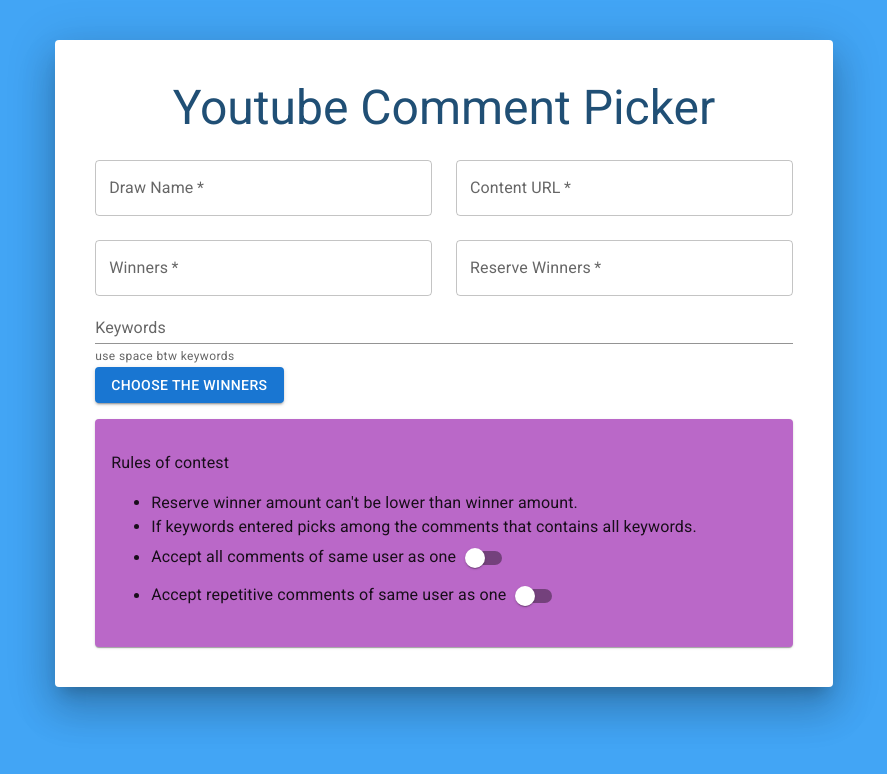
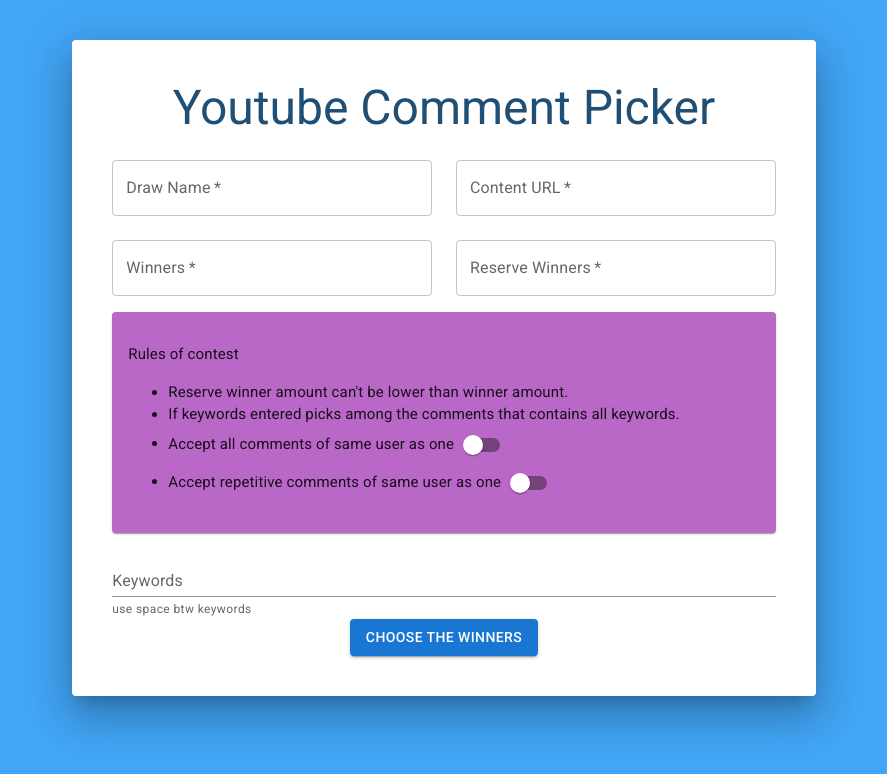
Before and after one commit to wspawned/youtube-giveaway-react, a React (Create React App) app: page / in a window 1280 px wide. Shown: the top 774 px of the page, without its empty margins (236-1123 px from the left). Built offline with nearby package versions, Linux system fonts and the light colour scheme.

Commit message:
Form page

```diff
--- a/src/App.js
+++ b/src/App.js
@@ -3,7 +3,6 @@
 import { List, ListItem, ListItemText, ListItemAvatar, Avatar } from "@mui/material";
 import { Divider } from "@mui/material";
 import { Box, Container, Paper } from "@mui/material";
-import { fontSize } from "@mui/system";
 
 const API_KEY = "";
 const API_URL = "https://youtube.googleapis.com/youtube/v3/commentThreads?part=snippet";
@@ -134,25 +133,26 @@
 
   return (
     <Box
+      className="app"
       sx={{
         display: "flex",
-        minWidth: "100vw",
         minHeight: "100vh",
         bgcolor: "primary.light",
         justifyContent: "center",
       }}
     >
-      <div className="app">
-
+      <div     >
         <div>
           <Paper
             sx={{
               width: "100%",
-              p: 5, mt:5, justifyContent:"center"
+              p: 5,
+              mt: 5,
+              justifyContent: "center",
             }}
-            elevation= "24"
+            elevation="24"
           >
-            <Typography variant="h3" mb={3} textAlign="center" color="#204f75" >
+            <Typography variant="h3" mb={3} textAlign="center" color="#204f75">
               Youtube Comment Picker
             </Typography>
             <form
@@ -166,7 +166,7 @@
                 sx={{
                   display: "grid",
                   gridTemplateColumns: "repeat(2, 1fr)",
-                  gap:3,
+                  gap: 3,
                 }}
               >
                 <TextField
@@ -217,45 +217,17 @@
                   }}
                   required
                 />
-
-
               </Box>
-
-                <Box sx={{
-
-                }}>
-                  <TextField
-                  type="search"
-                  label="Keywords"
-                  placeholder="McFarlane throne Spawn wings"
-                  helperText="use space btw keywords"
-                  variant="standard"
-                  fullWidth
-                  onChange={(e) => {
-                    setKeywords(e.target.value);
-                  }}
-                />
-                <br />
-
-                <Button type="submit" variant="contained" color="primary" >
-                  Choose the Winners
-                </Button>
-                </Box>
-
-
-
-
-            </form>
 
               <Paper
                 sx={{
-                mt:2, p: 2,
+                  mt: 2,
+                  p: 2,
                   bgcolor: "secondary.light",
                   textAlign: "left",
                 }}
-
               >
-              <Typography >
+                <Typography sx={{ fontSize: 15 }}>
                   <p> Rules of contest </p>
                   <ul>
                     <li>
@@ -267,7 +239,10 @@
                     </li>
                     <li>
                       Accept all comments of same user as one
-                    <Switch onClick={() => setUserCondition(!userCondition)} />
+                      <Switch
+                        edge="end"
+                        onClick={() => setUserCondition(!userCondition)}
+                      />
                     </li>
                     <li>
                       Accept repetitive comments of same user as one
@@ -278,6 +253,32 @@
                   </ul>
                 </Typography>
               </Paper>
+
+              <Box sx={{}}>
+                <TextField
+                  type="search"
+                  label="Keywords"
+                  placeholder="McFarlane throne Spawn wings"
+                  helperText="use space btw keywords"
+                  variant="standard"
+                  fullWidth
+                  onChange={(e) => {
+                    setKeywords(e.target.value);
+                  }}
+                  sx={{ mt: 2 }}
+                />
+                <br />
+
+                <Button
+                  type="submit"
+                  variant="contained"
+                  color="primary"
+                  sx={{ display: "block", m: "auto" }}
+                >
+                  Choose the Winners
+                </Button>
+              </Box>
+            </form>
           </Paper>
 
           <div className="results">
```
Lines whose indentation alone changed are shown as unchanged.
